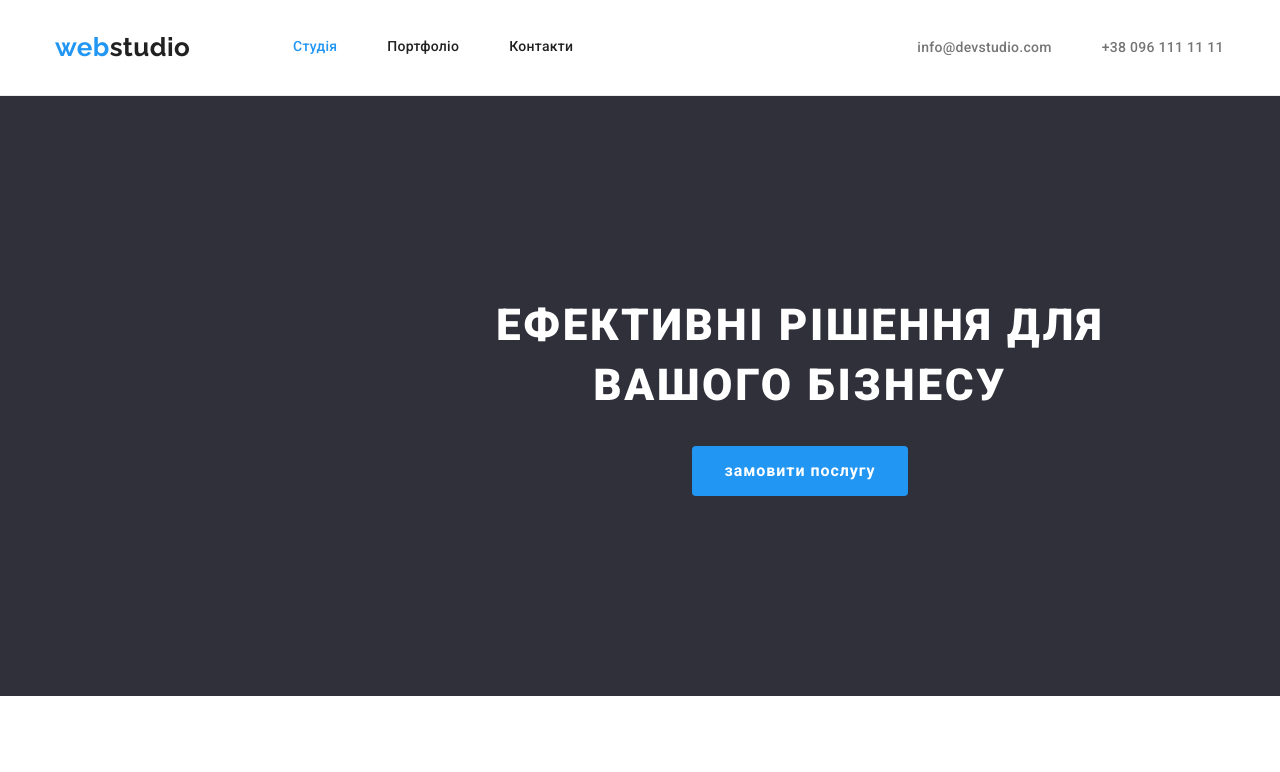
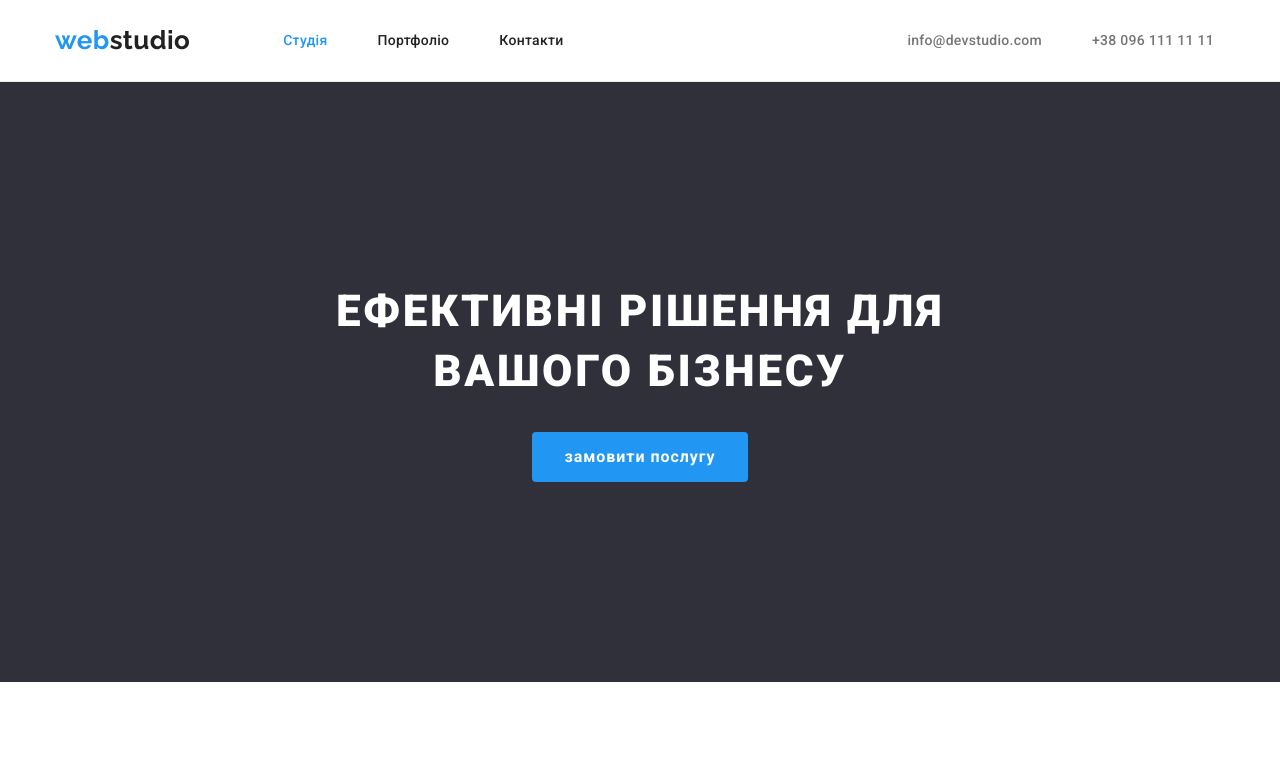
Before and after one commit to Hanna12VV/goit-markup-hw-04, a plain HTML site: page index.html in a window 1280 px wide. Shown: the top 772 px of the page. Drawn offline with nearby package versions, Linux system fonts and the light colour scheme.

Commit message:
внесла додаткові правки в домашню роботу №3

```diff
--- a/css/styles.css
+++ b/css/styles.css
@@ -52,12 +52,13 @@ img {
     color: var(--accent-color);
     text-decoration: none;
 }
-.style-header .logo, .style-header .nav-link, .style-header .contact-link {
+.style-header .nav-link, .style-header .contact-link {
     padding-top: 32px;
     padding-bottom: 32px;
 }
 .style-header .logo {
-    width: 145px;
+    padding-top: 25px;
+    padding-bottom: 25px;
     margin-right: 93px;
 }
 .logo-header {
@@ -167,9 +168,6 @@ img {
     text-transform: uppercase;
     color: var(--primary-white-color);
 
-    width: 696px;
-    margin-left: 452px;
-    margin-right: 452px;
     margin-bottom: 30px;
 }
 .header-button {
@@ -183,10 +181,8 @@ img {
     cursor: pointer;
     text-decoration: none;
     text-align: center;
-    margin-right: 692px;
-    margin-left: 692px;
 
-    display: flex;
+    display: inline-flex;
     align-items: center;
     justify-content: center;
     border-radius: 4px;
@@ -281,8 +277,7 @@ img {
     min-width: 125px;
     padding: 5.69px 22px;
     border: 1px solid transparent;
-    margin-bottom: 50px;
-}
+    }
 .filters-btn:first-child {
     min-width: 73px;
     padding: 5.69px 25px;
@@ -319,6 +314,7 @@ img {
     display: flex;
     justify-content: center;
     gap: 8px;
+    margin-bottom: 50px;
 }
 .portfolio-projects {
     display: flex;
--- a/index.html
+++ b/index.html
@@ -29,7 +29,7 @@
 
     <main>
         <section class="header">
-            <h1 class="header-title">ефективні рішення для вашого бізнесу</h1>
+            <h1 class="header-title">ефективні рішення для<br>вашого бізнесу</h1>
             <button type="button" class="header-button">замовити послугу</button>
         </section>
 
```
